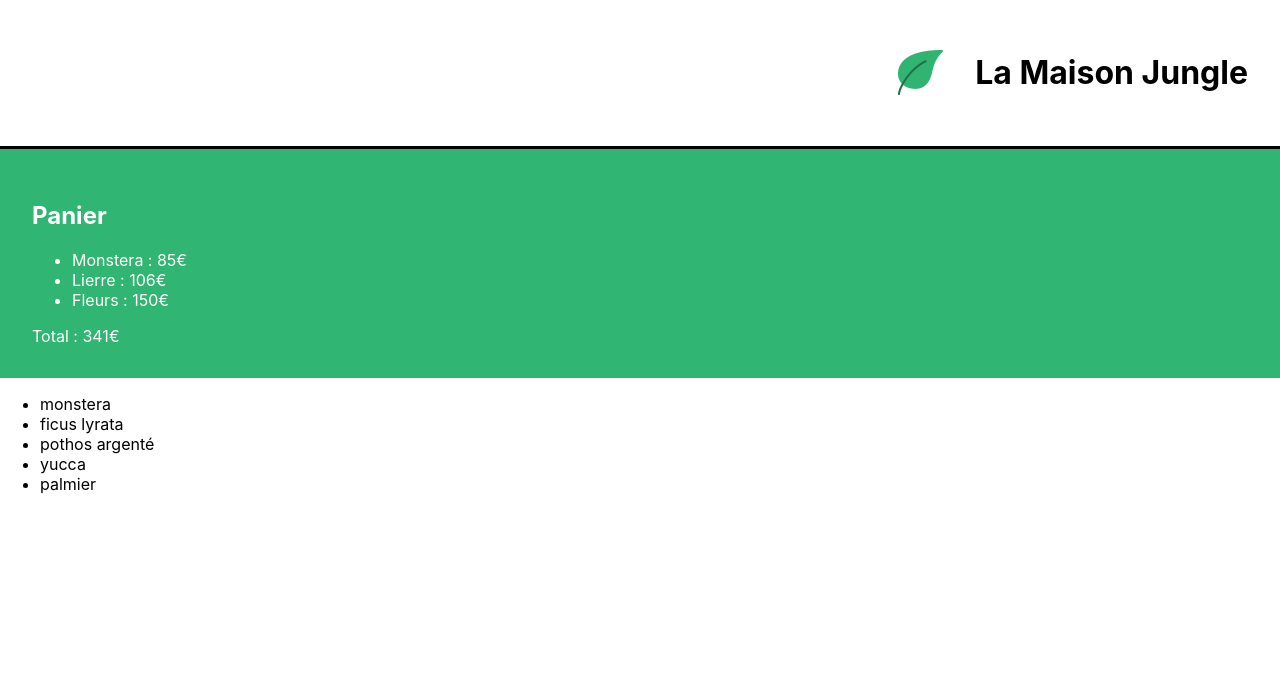
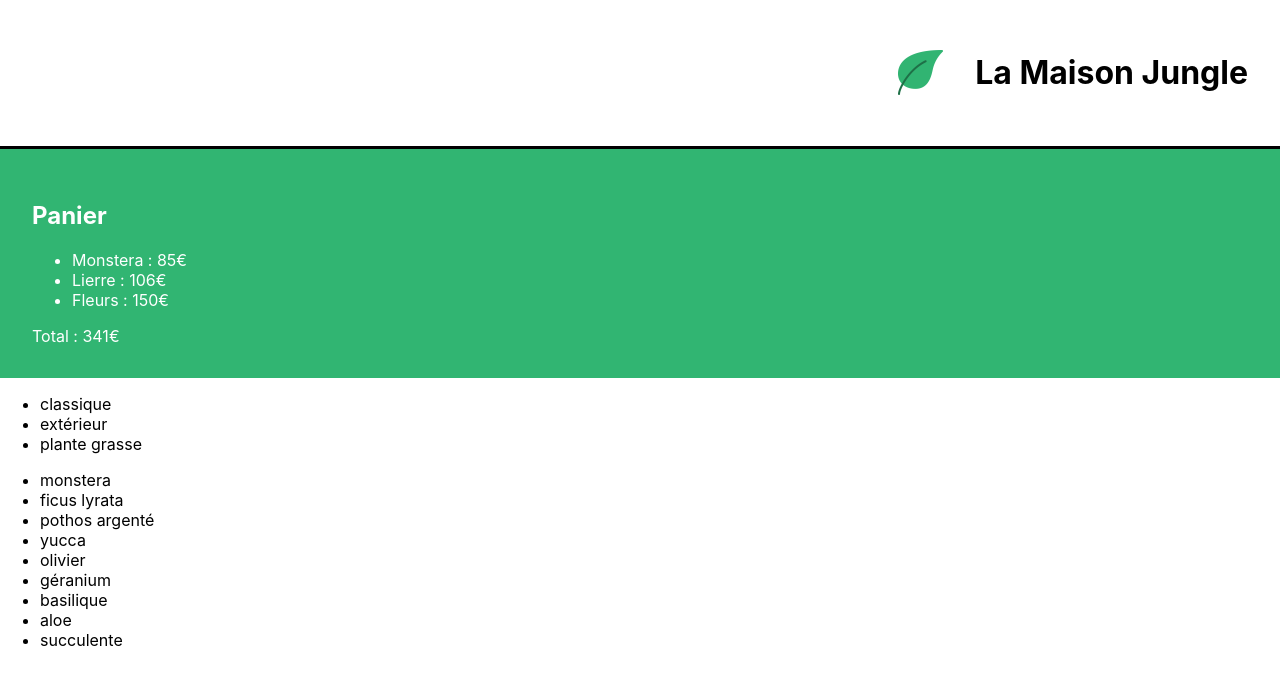
Before and after one commit to PradermN/La-maison-jungle, a React (Create React App) app: page / in a window 1280 px wide. Shown: the top 684 px of the page. Built offline with nearby package versions, Linux system fonts and the light colour scheme.

Commit message:
ajout de plantList et utilisation de reduce pour selectionner toutes les categories de la plantList

```diff
--- a/src/components/ShoppingList.js
+++ b/src/components/ShoppingList.js
@@ -1,28 +1,31 @@
 import React from "react";
 
+import { plantList } from "../datas/plantList";
 
-const plantList = [
-    'monstera',
-    'ficus lyrata',
-    'pothos argenté',
-    'yucca',
-    'palmier'
-]
+
 
 export default function ShoppingList(){
 
+    const categories = plantList.reduce(
+		(acc, plant) =>
+			acc.includes(plant.category) ? acc : acc.concat(plant.category),
+		[]
+	)
+
     return(
 
-        <ul>
-
-            {plantList.map((plant, index) => (
-
-            <li key={index}>{ plant }</li>
-
-
-            ))}
-
-        </ul>
+        <div>
+			<ul>
+				{categories.map((cat) => (
+					<li key={cat}>{cat}</li>
+				))}
+			</ul>
+			<ul>
+				{plantList.map((plant) => (
+					<li key={plant.id}>{plant.name}</li>
+				))}
+			</ul>
+		</div>
 
 
     )
--- /dev/null
+++ b/src/datas/plantList.js
@@ -0,0 +1,47 @@
+export const plantList = [
+	{
+		name: 'monstera',
+		category: 'classique',
+		id: '1ed'
+	},
+	{
+		name: 'ficus lyrata',
+		category: 'classique',
+		id: '2ab'
+	},
+	{
+		name: 'pothos argenté',
+		category: 'classique',
+		id: '3sd'
+	},
+	{
+		name: 'yucca',
+		category: 'classique',
+		id: '4kk'
+	},
+	{
+		name: 'olivier',
+		category: 'extérieur',
+		id: '5pl'
+	},
+	{
+		name: 'géranium',
+		category: 'extérieur',
+		id: '6uo'
+	},
+	{
+		name: 'basilique',
+		category: 'extérieur',
+		id: '7ie'
+	},
+	{
+		name: 'aloe',
+		category: 'plante grasse',
+		id: '8fp'
+	},
+	{
+		name: 'succulente',
+		category: 'plante grasse',
+		id: '9vn'
+	}
+]
```
